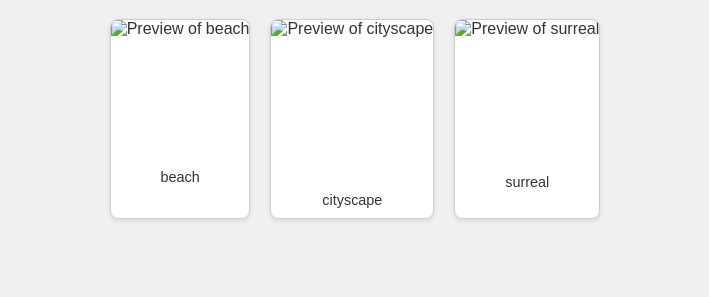
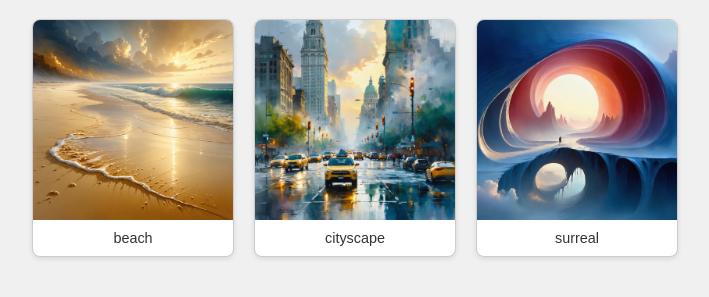
Before and after one commit to linuxlewis/3d-viewer, a plain HTML site: page index.html in a window 1280 px wide. Shown: the part 81-378 px from the top of the page, without its empty margins (285-994 px from the left). Drawn offline with Linux system fonts and the light colour scheme.

Commit message:
Update path logic

```diff
--- a/index.html
+++ b/index.html
@@ -52,9 +52,9 @@
         // For this example, we'll hardcode the known assets.
         const availableImages = [
             // { name: "image", imagePath: "./assets/image.jpg", meshPath: "./assets/mesh_data.json" } // Removed old entry
-            { name: "beach", imagePath: "public/beach.jpg", meshPath: "public/beach_mesh.json" },
-            { name: "cityscape", imagePath: "public/cityscape.jpg", meshPath: "public/cityscape_mesh.json" },
-            { name: "surreal", imagePath: "public/surreal.jpg", meshPath: "public/surreal_mesh_data.json" }
+            { name: "beach", imagePath: "/beach.jpg", meshPath: "/beach_mesh.json" },
+            { name: "cityscape", imagePath: "/cityscape.jpg", meshPath: "/cityscape_mesh.json" },
+            { name: "surreal", imagePath: "/surreal.jpg", meshPath: "/surreal_mesh_data.json" }
         ];
 
         const galleryContainer = document.getElementById('gallery-container');
```
